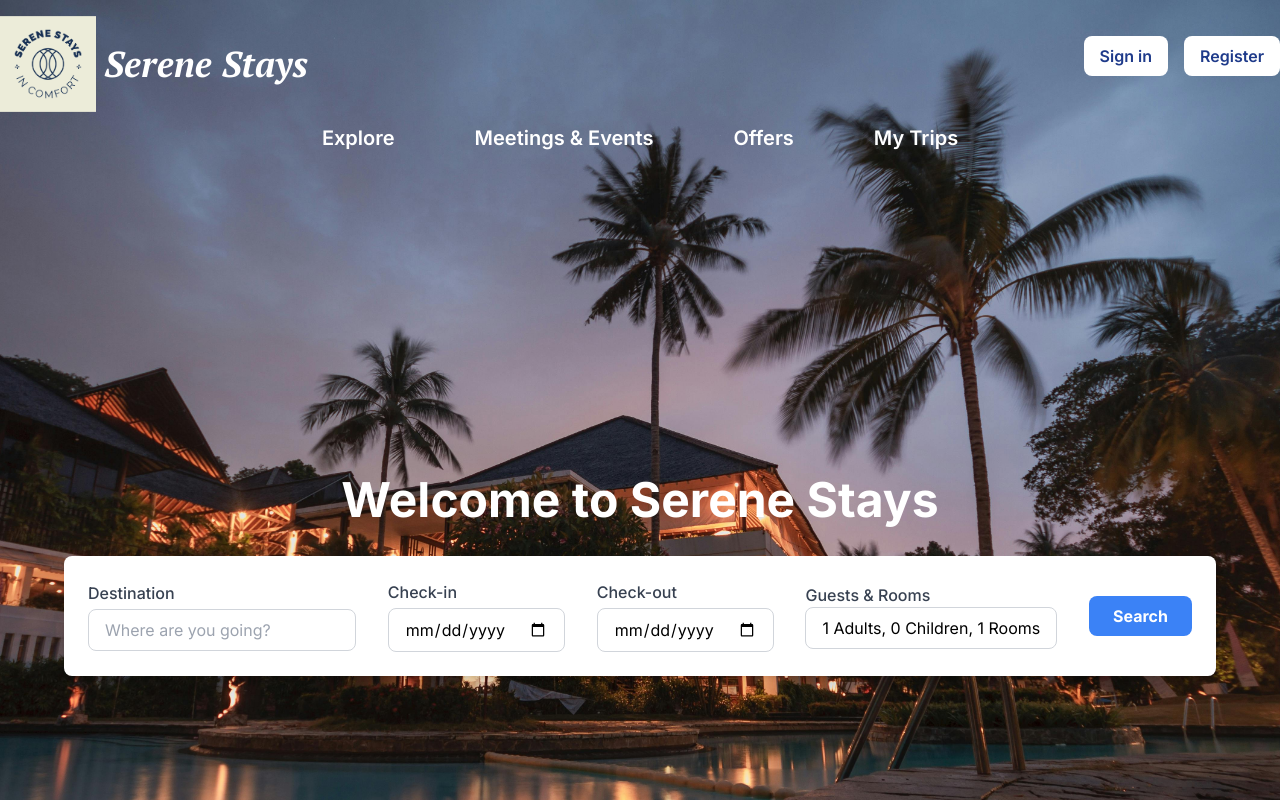
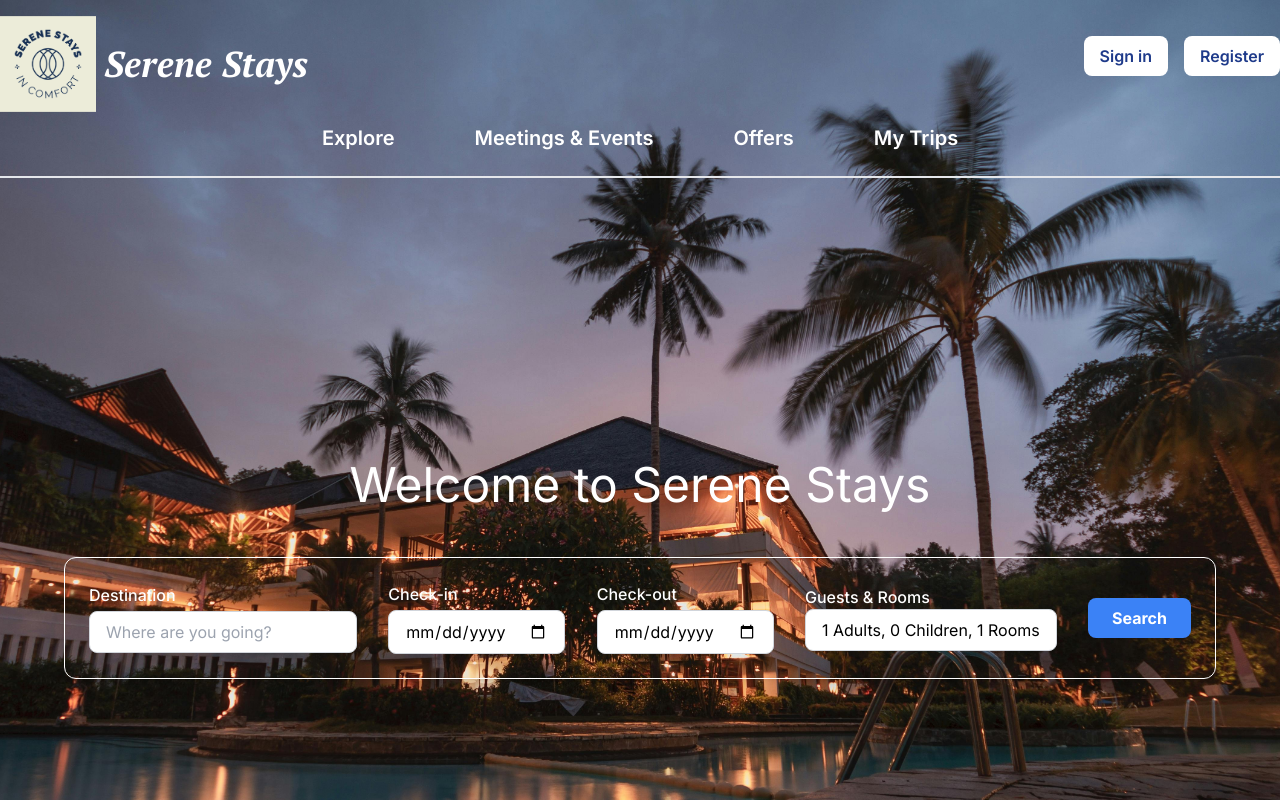
Before and after one commit to Aruna777/Hotel-Booking-Application, a React (Create React App) app: page / in a window 1280 px wide. Shown: the top 800 px of the page. Built offline with nearby package versions, Linux system fonts and the light colour scheme.

Commit message:
Updated Home

```diff
--- a/src/App.js
+++ b/src/App.js
@@ -12,7 +12,7 @@ const App = () => {
       <div
         className="min-h-screen bg-cover bg-center"
         style={{
-          backgroundImage: `url(${backgroundImage})`, // Set the background image here
+          backgroundImage: `url(${backgroundImage})`,
         }}
       >
         <Navbar />
--- a/src/Home.jsx
+++ b/src/Home.jsx
@@ -7,6 +7,8 @@ const Home = () => {
     rooms: 1,
   });
   const [isDropdownOpen, setIsDropdownOpen] = useState(false);
+  const [dates, setDates] = useState({ checkin: "", checkout: "" });
+  const [error, setError] = useState("");
 
   const handleGuestChange = (field, value) => {
     setGuestDetails((prev) => ({
@@ -19,18 +21,34 @@ const Home = () => {
     setIsDropdownOpen((prev) => !prev);
   };
 
+  const handleDateChange = (field, value) => {
+    setDates((prev) => {
+      const newDates = { ...prev, [field]: value };
+
+      if (
+        newDates.checkin &&
+        newDates.checkout &&
+        new Date(newDates.checkout) <= new Date(newDates.checkin)
+      ) {
+        setError("Check-out date must be after check-in date.");
+      } else {
+        setError("");
+      }
+
+      return newDates;
+    });
+  };
+
   return (
     <div className="flex items-center justify-center h-screen bg-transparent bg-opacity-50">
       <div className="flex flex-col items-center justify-center h-full w-full px-4 bg-transparent bg-opacity-50">
-        <p className="text-white text-5xl font-bold mb-8">
-          Welcome to Serene Stays
-        </p>
-        <div className="flex flex-wrap items-center justify-between bg-white rounded-lg shadow-lg p-6 gap-4 w-full max-w-6xl">
+        <p className="text-white text-5xl mb-8">Welcome to Serene Stays</p>
+        <div className="flex flex-wrap items-center justify-between bg-transparent m-4 shadow-lg p-6 gap-4 w-full max-w-6xl border border-white rounded-xl">
           {/* Destination Search */}
           <div className="flex flex-col">
             <label
               htmlFor="destination"
-              className="text-gray-700 font-medium mb-1"
+              className="text-white font-medium mb-1"
             >
               Destination
             </label>
@@ -43,37 +61,38 @@ const Home = () => {
           </div>
           {/* Check-in Date */}
           <div className="flex flex-col">
-            <label htmlFor="checkin" className="text-gray-700 font-medium mb-1">
+            <label htmlFor="checkin" className="text-white font-medium mb-1">
               Check-in
             </label>
             <input
               type="date"
               id="checkin"
+              value={dates.checkin}
+              onChange={(e) => handleDateChange("checkin", e.target.value)}
               className="border border-gray-300 rounded-lg px-4 py-2 focus:outline-none focus:ring-2 focus:ring-blue-500"
             />
           </div>
           {/* Check-out Date */}
           <div className="flex flex-col">
-            <label
-              htmlFor="checkout"
-              className="text-gray-700 font-medium mb-1"
-            >
+            <label htmlFor="checkout" className="text-white font-medium mb-1">
               Check-out
             </label>
             <input
               type="date"
               id="checkout"
+              value={dates.checkout}
+              onChange={(e) => handleDateChange("checkout", e.target.value)}
               className="border border-gray-300 rounded-lg px-4 py-2 focus:outline-none focus:ring-2 focus:ring-blue-500"
             />
           </div>
           {/* Guests and Rooms Dropdown */}
           <div className="relative">
-            <label htmlFor="guests" className="text-gray-700 font-medium mb-1">
+            <label htmlFor="guests" className="text-white font-medium mb-1">
               Guests & Rooms
             </label>
             <div
               onClick={toggleDropdown}
-              className="border border-gray-300 rounded-lg px-4 py-2 focus:outline-none focus:ring-2 focus:ring-blue-500 cursor-pointer"
+              className="border text-black bg-white border-gray-300 rounded-lg px-4 py-2 focus:outline-none focus:ring-2 focus:ring-blue-500 cursor-pointer"
             >
               {guestDetails.adults} Adults, {guestDetails.children} Children,{" "}
               {guestDetails.rooms} Rooms
@@ -81,7 +100,7 @@ const Home = () => {
             {isDropdownOpen && (
               <div className="absolute bg-white border rounded-lg shadow-lg p-4 mt-2 z-10 w-64">
                 <div className="flex justify-between items-center mb-2">
-                  <span className="text-gray-700">Adults</span>
+                  <span className="text-black">Adults</span>
                   <input
                     type="number"
                     min="1"
@@ -93,7 +112,7 @@ const Home = () => {
                   />
                 </div>
                 <div className="flex justify-between items-center mb-2">
-                  <span className="text-gray-700">Children</span>
+                  <span className="text-black">Children</span>
                   <input
                     type="number"
                     min="0"
@@ -105,7 +124,7 @@ const Home = () => {
                   />
                 </div>
                 <div className="flex justify-between items-center">
-                  <span className="text-gray-700">Rooms</span>
+                  <span className="text-black">Rooms</span>
                   <input
                     type="number"
                     min="1"
@@ -121,7 +140,13 @@ const Home = () => {
           </div>
           {/* Search Button */}
           <div className="flex flex-col justify-end">
-            <button className="bg-blue-500 text-white font-bold px-6 py-2 rounded-lg hover:bg-blue-600 transition">
+            {error && (
+              <p className=" bg-white text-red-500 text-sm mb-2">{error}</p>
+            )}
+            <button
+              className="bg-blue-500 text-white font-bold px-6 py-2 rounded-lg hover:bg-blue-600 transition"
+              disabled={!!error || !dates.checkin || !dates.checkout}
+            >
               Search
             </button>
           </div>
--- a/src/components/Navbar.jsx
+++ b/src/components/Navbar.jsx
@@ -4,7 +4,7 @@ import logo from "../assets/logo.png";
 
 const Navbar = () => {
   return (
-    <nav className="bg-transparent py-4 ">
+    <nav className="bg-transparent py-4  border-b-2 border-gray-00">
       <div className="container mx-auto flex justify-between items-center">
         {/* Logo and App Name */}
         <div className="flex items-center">
```
